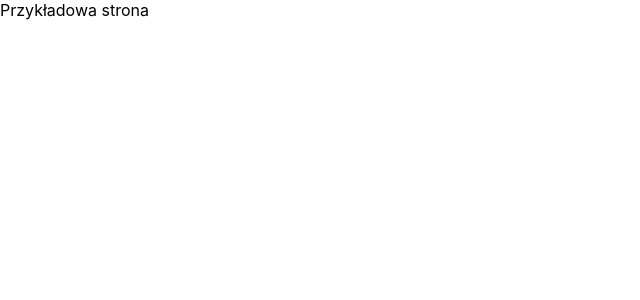
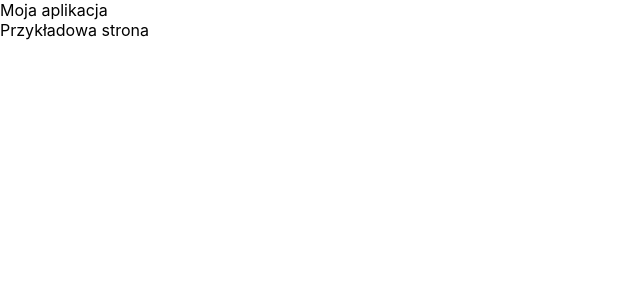
Before and after one commit to KajBialas/sages-react-course, a React (Create React App) app: page / in a window 1280 px wide. Shown: the top 300 px of the page, without its empty margins (0-640 px from the left). Built offline with nearby package versions, Linux system fonts and the light colour scheme.

Commit message:
Init issue2

```diff
--- a/src/App.js
+++ b/src/App.js
@@ -1,8 +1,10 @@
 import React from 'react';
+import Header from './Header';
 
 function App() {
   return (
     <div className="App">
+      <Header />
       Przykładowa strona
     </div>
   );
--- /dev/null
+++ b/src/Header.js
@@ -0,0 +1,9 @@
+import React from 'react';
+
+function Header() {
+  return(
+    <header>Moja aplikacja</header>
+  )
+}
+
+export default Header;
```
